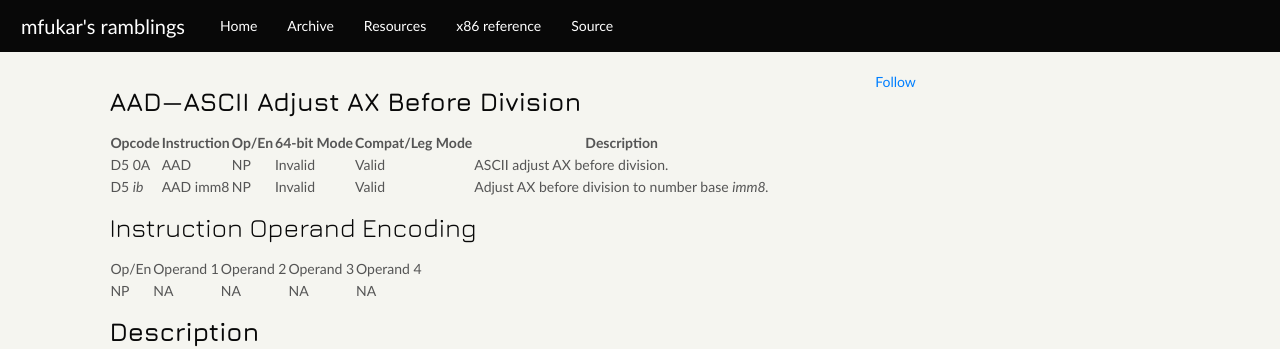
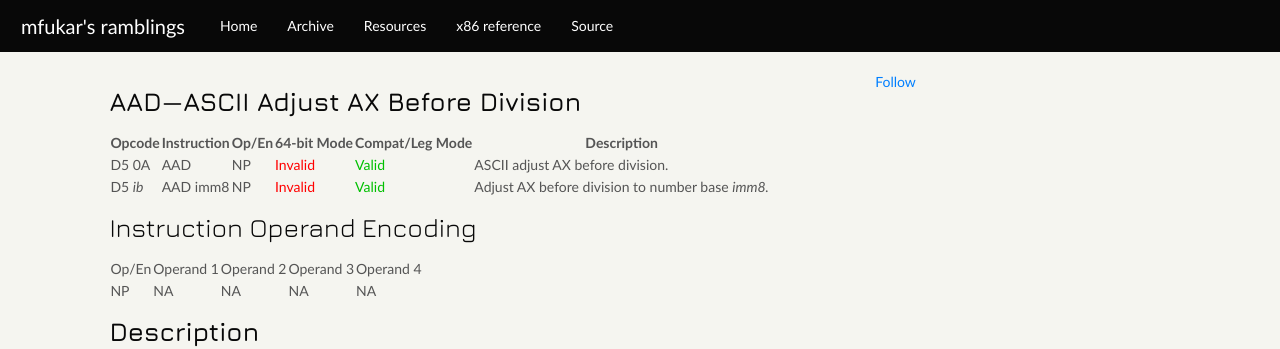
Before and after one commit to mfukar/mfukar.github.com, a Jekyll site: the page built from x86reference/instructions/AAD.html, in a window 1280 px wide. Shown: the top 349 px of the page. Built offline with Jekyll 4.4.1, drawn with Linux system fonts in a browser that asks for light colours; some web fonts are replaced; Markdown is read by kramdown in place of the engine named in the settings; comment, search, counter and statistics services are not loaded.

Commit message:
In-valid values

```diff
--- a/x86reference/instructions/AAD.html
+++ b/x86reference/instructions/AAD.html
@@ -16,15 +16,15 @@ title: AAD — ASCII Adjust AX Before Division
 		<td>D5 0A</td>
 		<td>AAD</td>
 		<td>NP</td>
-		<td>Invalid</td>
-		<td>Valid</td>
+		<td><span class="invalidValue">Invalid</span></td>
+		<td><span class="validValue">Valid</span></td>
 		<td>ASCII adjust AX before division.</td></tr>
 	<tr>
 		<td>D5 <em>ib</em></td>
 		<td>AAD imm8</td>
 		<td>NP</td>
-		<td>Invalid</td>
-		<td>Valid</td>
+		<td><span class="invalidValue">Invalid</span></td>
+		<td><span class="validValue">Valid</span></td>
 		<td>Adjust AX before division to number base <em>imm8.</em></td></tr></table>
 <h3>Instruction Operand Encoding</h3>
 <table>
```
